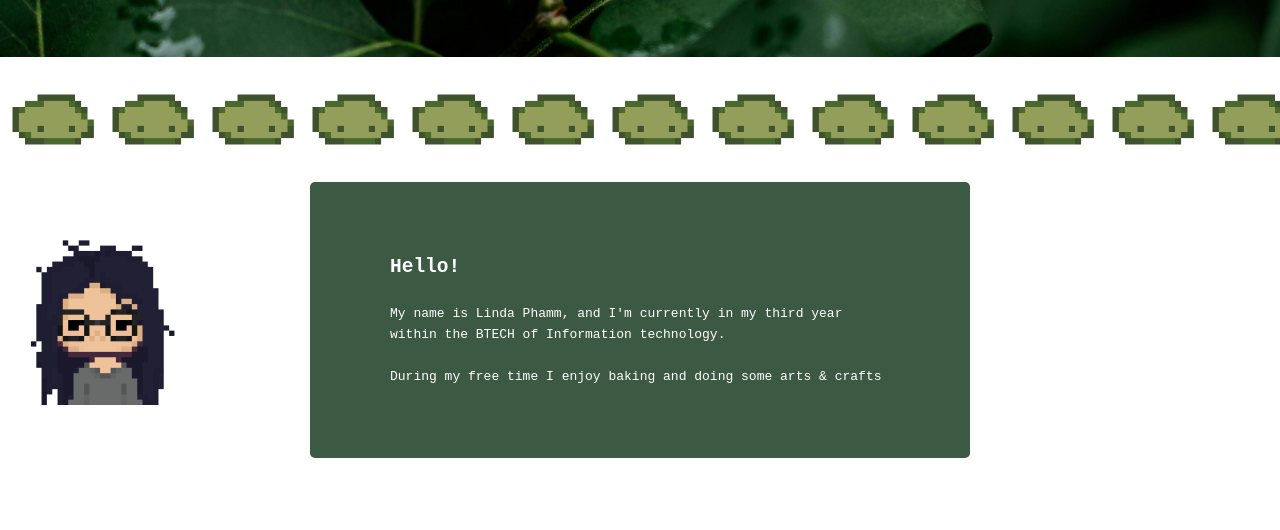
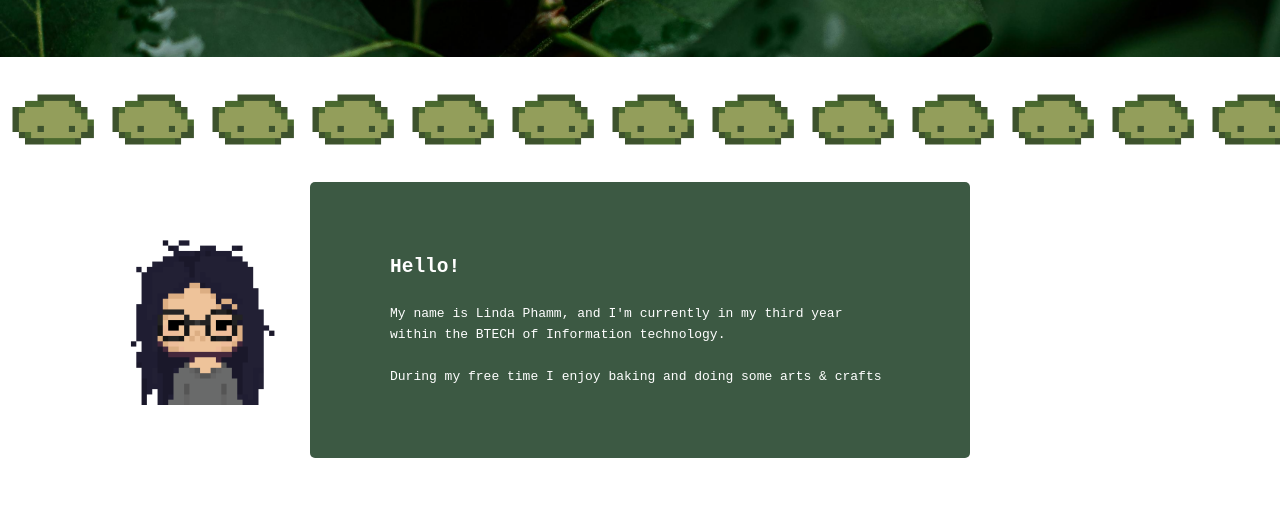
Before and after one commit to mizryl/assignment, a plain HTML site: page index.html in a window 1280 px wide. Shown: the part 250-780 px from the top of the page. Drawn offline with Linux system fonts and the light colour scheme.

Commit message:
img margin changed

```diff
--- a/style1.css
+++ b/style1.css
@@ -128,13 +128,12 @@ nav img:hover {
     width: 170px;
     height: auto;
     transition: transform 0.3s ease;
-
     display: flex;
     justify-content: center;
-    /* margin: 0px 20px; */
     position: absolute;
     left: 15px;
     z-index: 2;
+    margin: auto 100px;
   }
 
 .aboutMe-img:hover {
```
